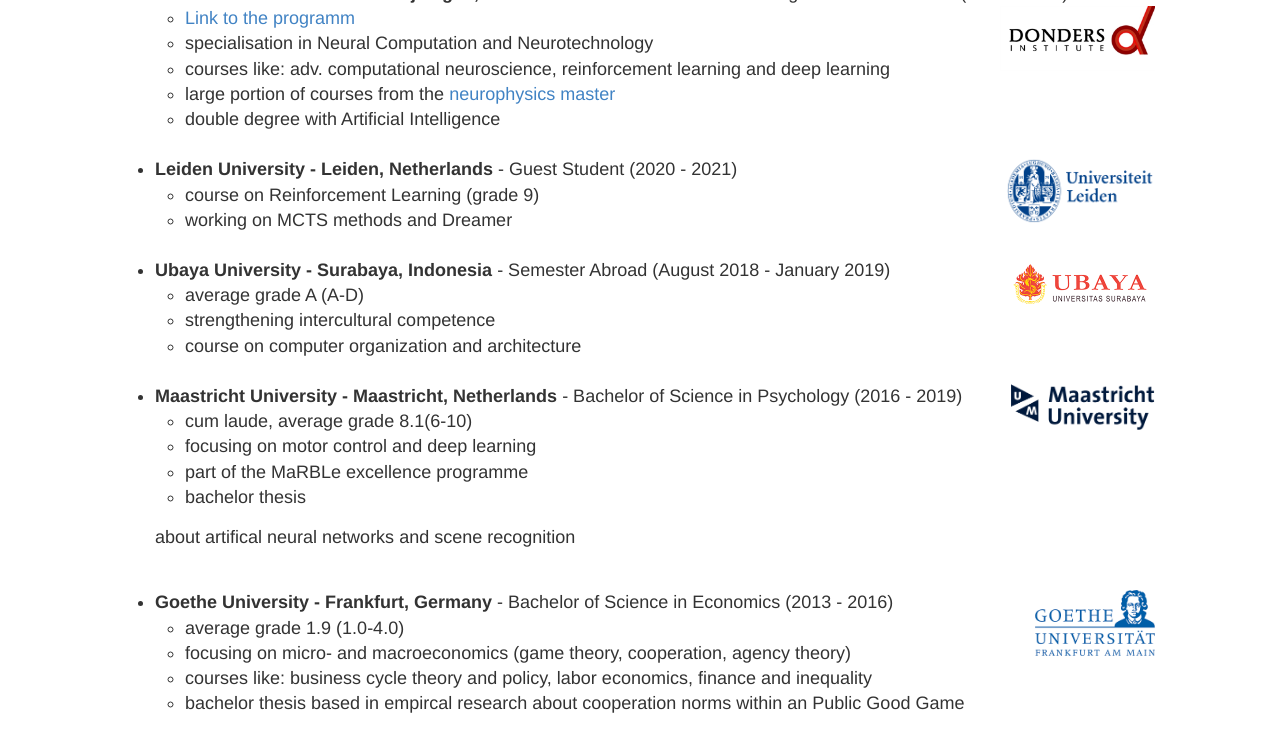
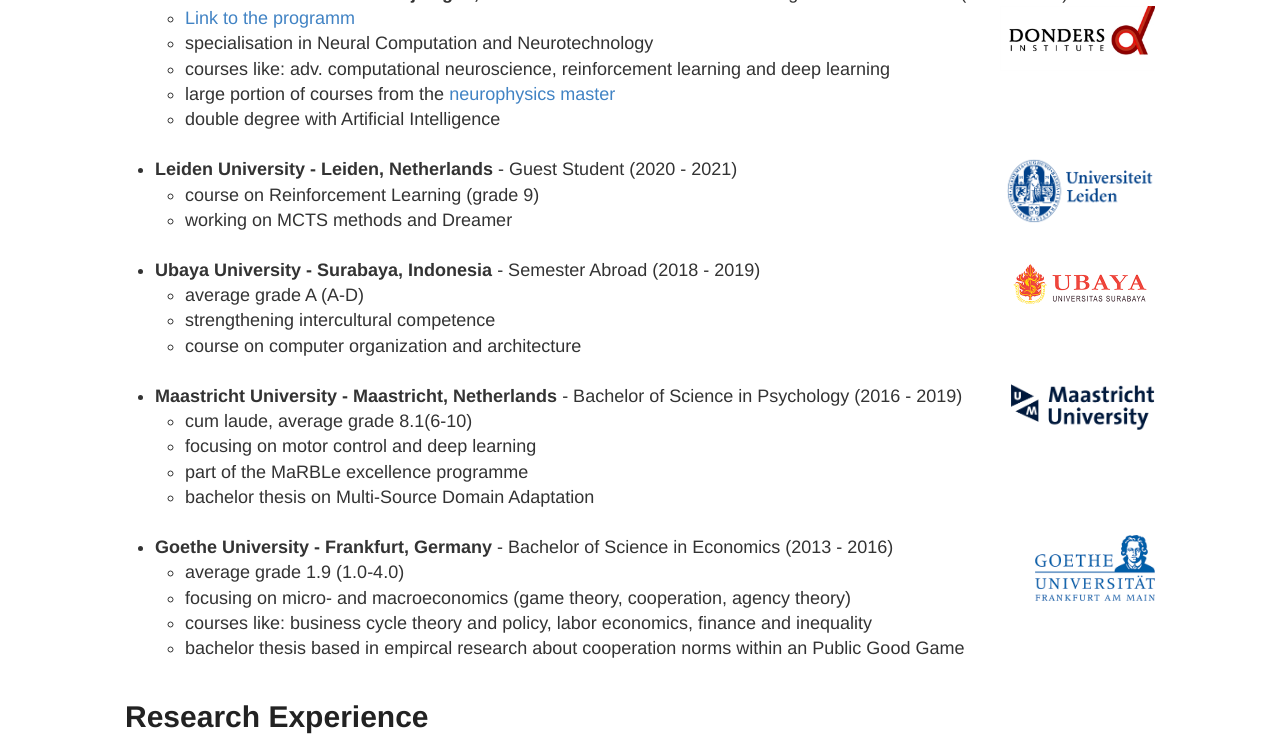
Before and after one commit to Mariusmarten/mariusmarten.github.io, a Jekyll site: the page built from about.md, in a window 1280 px wide and 1400 px high, scrolled down 1211 px. Shown: the top 737 px of the window. Built offline with Jekyll 4.4.1, drawn with Linux system fonts in a browser that asks for light colours; some of the changed text lies outside the part shown; grey boxes are pictures that could not be loaded.

Commit message:
try linkedin design

```diff
--- a/about.md
+++ b/about.md
@@ -39,7 +39,7 @@ My overall interest lies in unsupervised representation learning and its link to
   - working on MCTS methods and Dreamer
 <br/><br/>
 
-* **Ubaya University - Surabaya, Indonesia** - Semester Abroad (August 2018 - January 2019) <img align="right" src="/assets/ubaya.png" width="150">
+* **Ubaya University - Surabaya, Indonesia** - Semester Abroad (2018 - 2019) <img align="right" src="/assets/ubaya.png" width="150">
   - average grade A (A-D)
   - strengthening intercultural competence
   - course on computer organization and architecture
@@ -49,9 +49,7 @@ My overall interest lies in unsupervised representation learning and its link to
   - cum laude, average grade 8.1(6-10)
   - focusing on motor control and deep learning
   - part of the MaRBLe excellence programme
-  - bachelor thesis
-
-  about artifical neural networks and scene recognition
+  - bachelor thesis on Multi-Source Domain Adaptation
 <br/><br/>
 
 * **Goethe University - Frankfurt, Germany** - Bachelor of Science in Economics (2013 - 2016) <img align="right" src="/assets/Goethe.png" width="120">
@@ -62,15 +60,17 @@ My overall interest lies in unsupervised representation learning and its link to
 
 # Research Experience
 
+<img align="center" src="/assets/donder-experience.png" width="240">
+
   - lab roation with Umut [Güçlü](https://www.ru.nl/english/people/guclu-u/) on asynchronous advantage actor-critic (A3C) algorithms
 
-* **Research at Maastricht University** (August 2018 - February 2019) <img align="right" src="/assets/EDLAB-logo-UM2.jpg" width="180">
+* **Research at Maastricht University** (2018 - 2019) <img align="right" src="/assets/EDLAB-logo-UM2.jpg" width="180">
   - working on convolutional neural networks optimized for multi-modal scene recognition
   - re-using a network pretrained on the places205 dataset (natural images) for clip art and sketches
   - implemented using Tensorflow
 <br/><br/>
 
-* **Research at Mainz University** (June 2014 - August 2014) <img align="right" src="/assets/JGU2.jpg" width="180">
+* **Research at Mainz University** (2014) <img align="right" src="/assets/JGU2.jpg" width="180">
 
   - project title 'the determinants of cooperation and behavior of children in public good games'
   - in cooperation with the Faculty of Business and Economics Management and Microeconomics at Goethe-University
```
Also changed, not shown: assets/donders-experience.png (added).
